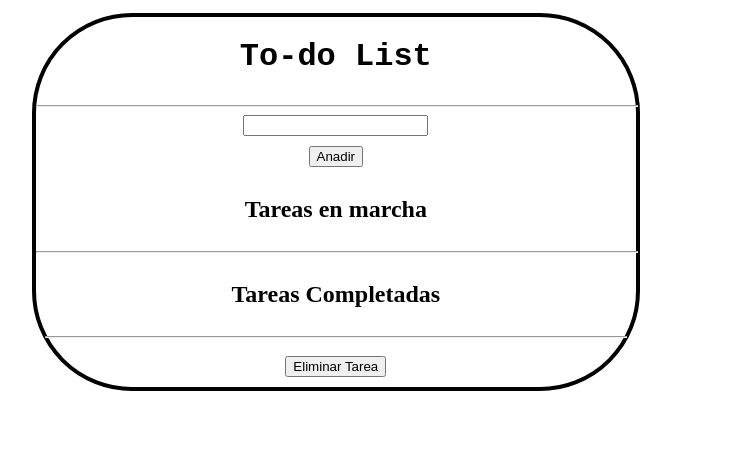
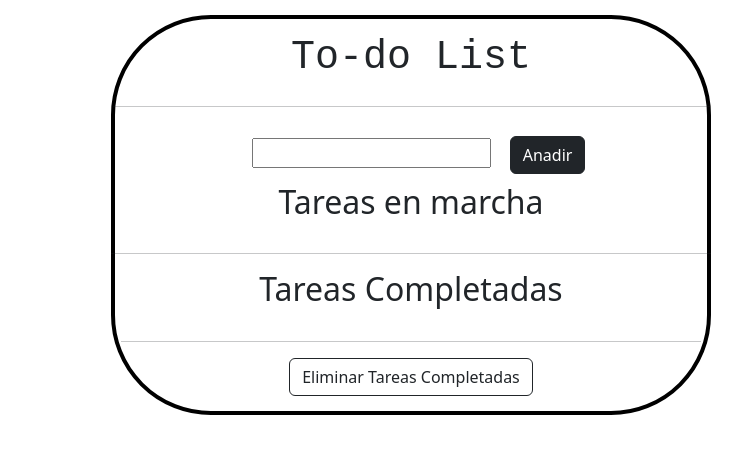
Before and after one commit to Astral890/To-do-List, a plain HTML site: page index.html in a window 1280 px wide. Shown: the whole page, without its empty margins (229-971 px from the left). Drawn offline with nearby package versions, Linux system fonts and the light colour scheme.

Commit message:
Detalles finales

```diff
--- a/index.html
+++ b/index.html
@@ -3,31 +3,30 @@
     <head>
         <title>To-do List</title>
         <link rel="stylesheet" href="main.css">
+        <link href="https://cdn.jsdelivr.net/npm/bootstrap@5.3.3/dist/css/bootstrap.min.css" rel="stylesheet" integrity="sha384-QWTKZyjpPEjISv5WaRU9OFeRpok6YctnYmDr5pNlyT2bRjXh0JMhjY6hW+ALEwIH" crossorigin="anonymous">
         <script src="utils.js" type="text/javascript"></script>
     </head>
     <body>
-        <div id="box">
+        <center><div id="box">
             <div id="header">
                 <h1>To-do List</h1>
             </div>
-            <hr style="width: 600px;">
-            <input type="text" name="tana" id="tana">
-            <button id="anadir" onclick="incluirtarea()">Anadir</button>
+            <hr style="width: 597px;">
+            <div class="input">
+                <input type="text" name="tana" id="tana" class="tana">
+                <button id="anadir" class="btn btn-dark" onclick="incluirtarea()">Anadir</button>
+            </div>
             <div id="tareas">
                 <h2>Tareas en marcha</h2>
-                <ul id="pendientes">
-                </ul>
+                <ul id="pendientes" class="lista"></ul>
             </div>
             <hr style="width: 600px;">
             <div id="tareas">
                 <h2>Tareas Completadas</h2>
-                <ul id="completadas">
-
-                </ul>
+                <ul id="completadas" class="lista"></ul>
             </div>
             <hr style="width: 580px;">
-            <button id="eliminar">Eliminar Tarea</button>
-        </div>
-        <!-- <script src="utils.js"></script> -->
+            <button id="eliminar" onclick="deleteTask()" class="btn btn-outline-dark">Eliminar Tareas Completadas</button>
+        </div></center>
     </body>
 </html>
--- a/main.css
+++ b/main.css
@@ -1,24 +1,36 @@
 #box{
     display: flex;
-    margin: 1% 20%;
     flex-direction: column;
     width: 600px;
     border: solid 4px black;
     border-radius: 100px;
     align-items: center;
+    justify-self: center;
+    margin-top: 15px;
+    padding: 15px;
+}
+.tana{
+    margin: 15px;
 }
 #header{
     font-family: 'Courier New', Courier, monospace;
 }
-#tareas{
-    flex-wrap: nowrap;
+.lista{
+    flex-direction: row;
+    justify-content: space-around;
+    justify-items: space-around;
+    width: 400px;
 }
-#listas{
-    display: flex;
+.input{
+    flex-wrap: warp;
+}
+.snapFont{
+    font-size:larger;
 }
 #divlis{
     display: flex;
     flex-wrap: warp;
+    justify-content: space-between;
 }
 button{
     margin: 10px;
--- a/utils.js
+++ b/utils.js
@@ -1,5 +1,3 @@
-const li=document.getElementById('completadas');
-li.addEventListener('click',eliminar());
 function incluirtarea(){
     const toDo= document.getElementById('pendientes');
     let text=document.getElementById('tana').value;
@@ -7,32 +5,33 @@ function incluirtarea(){
         // Tarea individual
         const li=document.createElement('li');
         li.id="listas";
+        li.className="list-group-item"
         //Un div
         const divint=document.createElement('div')
         divint.id="divlis"
         // Creacion parrafo
         const snap=document.createElement('snap');
         snap.innerHTML=text;
+        snap.className="snapFont"
         // Creacion boton
         const check=document.createElement('button')
         check.id='complete';
-        check.innerHTML='Completada';
+        check.className="btn btn-outline-dark";
+        check.innerHTML='Completar';
         check.onclick=completar;
-        // check.onclick=completar();
         //Agrupamiento
         divint.appendChild(snap);
         divint.appendChild(check);
-        li.appendChild(divint)
-        console.log(li);
+        li.appendChild(divint);
         toDo.appendChild(li);
     }
 }
 function completar(event){
     const lic=event.target.parentElement.parentElement;
-    console.log(lic);
     const completadas=document.getElementById('completadas');
     completadas.appendChild(lic);
 }
-function eliminar(){
-    li.remove();
+function deleteTask(){
+    const del=document.getElementById('completadas');
+    del.innerHTML='';
 }
```
